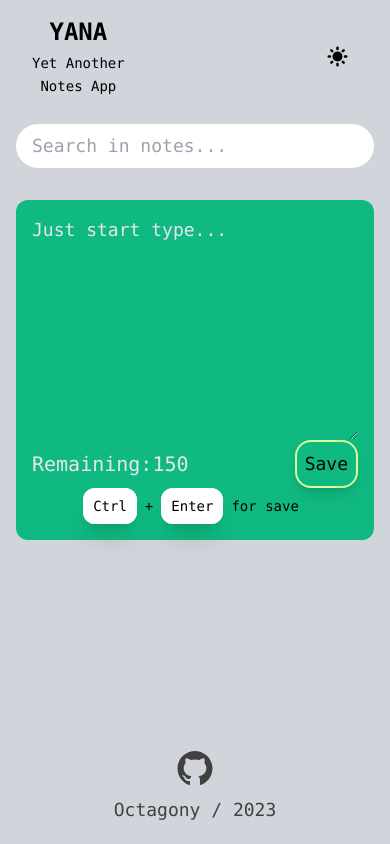
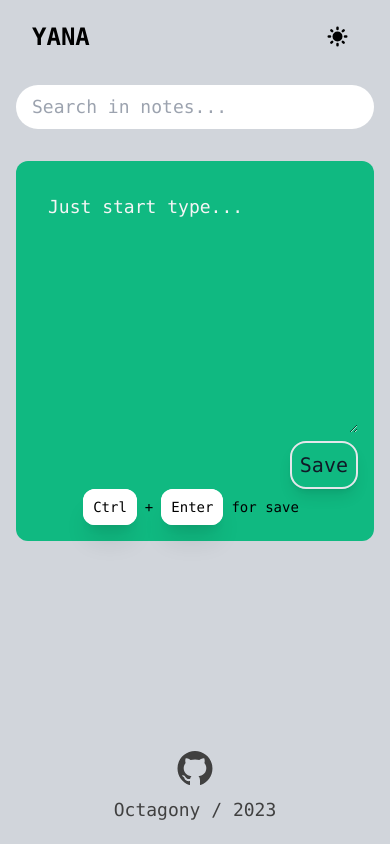
Before and after one commit to octagony/YANA, a React (Create React App) app: page / in a window 390 px wide. Built offline with nearby package versions, Linux system fonts and the light colour scheme.

Commit message:
[2.0] Added Button component, changes style

```diff
--- /dev/null
+++ b/src/UI/Button.jsx
@@ -0,0 +1,15 @@
+import React from 'react'
+
+const Button = ({children, noteAction, className}) => {
+  return (
+    <button
+          className={`mt-2 p-2 bg-emerald-400 text-xl text-gray-900  bg-transparent border-2 rounded-2xl shadow-lg transition hover:bg-lime-200 hover:text-neutral-900 ${className}`}
+          onClick={noteAction}
+          aria-label="Save"
+        >
+          {children}
+        </button>
+  )
+}
+
+export default Button
--- a/src/components/Header.jsx
+++ b/src/components/Header.jsx
@@ -11,7 +11,7 @@ const Header = () => {
             YANA
           </h1>
         </Link>
-        <span className="text-sm md:text-lg dark:text-white">Yet Another <span className="block text-center sm:inline">Notes App</span></span>
+        <span className="hidden md:block text-xl dark:text-white">Yet Another Notes App</span>
       </div>
       <ThemeToggle />
     </header>
--- a/src/components/NewNote.jsx
+++ b/src/components/NewNote.jsx
@@ -1,7 +1,8 @@
 import React, { useState, useEffect } from "react";
 import { useNotes } from "../store/useNotes";
+import Button from "../UI/Button";
 
-//TODO
+
 const NewNote = () => {
   const [notes, addNote] = useNotes((state) => [state.notes, state.addNote]);
   const [textNote, setTextNote] = useState("");
@@ -16,12 +17,6 @@ const NewNote = () => {
     notes.length > 0 ? setIsSaveButton(false) : setIsSaveButton(true);
   }, [notes]);
 
-  const handleChange = (event) => {
-    if (remainingText - event.target.value.length >= 0) {
-      setTextNote(event.target.value);
-    }
-  };
-
   const saveNote = () => {
     if (textNote.trim().length > 0) {
       addNote(textNote);
@@ -32,29 +27,22 @@ const NewNote = () => {
   return (
     <div className="bg-emerald-500 rounded-xl p-4 min-h-[170px] flex flex-col justify-between whitespace-pre-wrap">
       <textarea
-        className="placeholder:text-gray-200 whitespace-pre-wrap outline-none bg-emerald-500"
+        className="placeholder:text-neutral-100 whitespace-pre-wrap outline-none bg-emerald-500 p-4"
         cols="10"
         rows="8"
         placeholder="Just start type..."
         value={textNote}
-        onChange={handleChange}
+        onChange={(event)=>setTextNote(event.target.value)}
         onKeyDown={(event) => {
           if (event.ctrlKey && event.key === "Enter") {
             saveNote();
           }
         }}
       ></textarea>
-      <div className="flex justify-between items-center">
-        <p className="text-xl text-gray-200 flex-grow">
-          Remaining:{remainingText - textNote.length}
-        </p>
-        <button
-          className="p-2 bg-transparent border-2 border-lime-200 rounded-2xl shadow-lg transition hover:bg-lime-500"
-          onClick={saveNote}
-          aria-label="Save"
-        >
+      <div className="ml-auto">
+        <Button noteAction={saveNote}>
           Save
-        </button>
+        </Button>
       </div>
       {isSaveButtons ? (
         <p className="text-sm text-center py-2 ">
--- a/src/components/Note.jsx
+++ b/src/components/Note.jsx
@@ -7,7 +7,7 @@ import { useNotes } from "../store/useNotes";
 const Note = ({ id, text, date }) => {
   const deleteNote = useNotes((state) => state.deleteNote);
   return (
-    <div className="bg-lime-200 w-full rounded-xl p-4 min-h-[200px] flex flex-col justify-between whitespace-pre-wrap md:[&:nth-child(3)]:col-start-1 md:[&:nth-child(3)]:col-end-[-1] md:[&:nth-child(5)]:row-span-2">
+    <div className="bg-lime-200 w-full rounded-xl p-8 min-h-[200px] flex flex-col justify-between whitespace-pre-wrap md:[&:nth-child(3)]:col-start-1 md:[&:nth-child(3)]:col-end-[-1] md:[&:nth-child(5)]:row-span-2">
       <span>{text.length > 50 ? `${text.slice(0, 50)}...` : text}</span>
       <div className="flex justify-between items-center">
         <p>{date}</p>
--- a/src/components/ThemeToggle.jsx
+++ b/src/components/ThemeToggle.jsx
@@ -5,9 +5,10 @@ import { useTheme } from "../store/useTheme";
 const ThemeToggle = () => {
   const [theme, setTheme] = useTheme((state) => [state.theme, state.setTheme]);
   return (
-    <div className="p-2 cursor-pointer dark:text-white" onClick={setTheme}>
+    <button className="p-2 cursor-pointer dark:text-white" onClick={setTheme} aria-label="Theme Toggle"
+    >
       {theme === "light" ? <HiSun size={25} /> : <HiMoon size={25} />}
-    </div>
+    </button>
   );
 };
 
--- a/src/pages/EditNote.jsx
+++ b/src/pages/EditNote.jsx
@@ -3,8 +3,11 @@ import { useParams } from "react-router-dom";
 import withLayout from "../layout/withLayout";
 import { useNotes } from "../store/useNotes";
 import { useTheme } from "../store/useTheme";
+import Button from "../UI/Button";
 
 const EditNote = () => {
+  const remainingText = 150;
+
   const { id } = useParams();
 
   const notes = useNotes((state) => state.notes);
@@ -30,11 +33,12 @@ const EditNote = () => {
 
   return (
     <>
-      <h2 className="text-4xl font-bold text-center dark:text-white">
+      <h2 className="mb-4 text-4xl font-bold text-center dark:text-white">
         Edit Note
       </h2>
+      <div className="bg-lime-200 rounded-xl p-2">
         <textarea
-        className="placeholder:text-gray-200 whitespace-pre-wrap outline-none bg-lime-200  w-full rounded-xl p-2"
+          className="placeholder:text-gray-200 whitespace-pre-wrap outline-none bg-lime-200 w-full rounded-xl p-4 mb-2"
           cols="10"
           rows="8"
           placeholder="Just start type..."
@@ -46,7 +50,8 @@ const EditNote = () => {
             }
           }}
         ></textarea>
-      <button onClick={saveNote}>Save</button>
+        <Button className="block mx-auto mb-2 w-2/12  hover:bg-emerald-600 hover:text-gray-100" noteAction={saveNote}>Save</Button>
+      </div>
     </>
   );
 };
```
Lines whose indentation alone changed are shown as unchanged.
